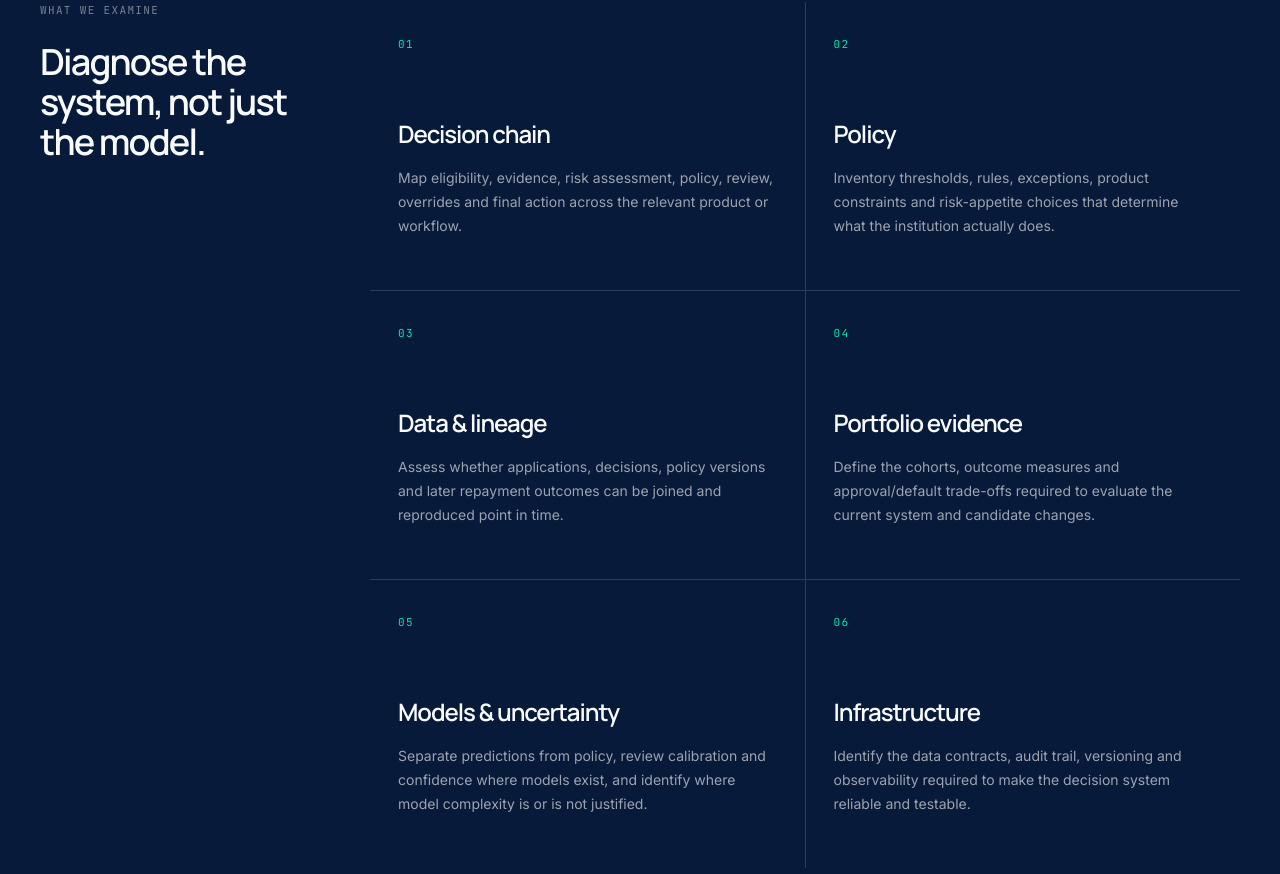
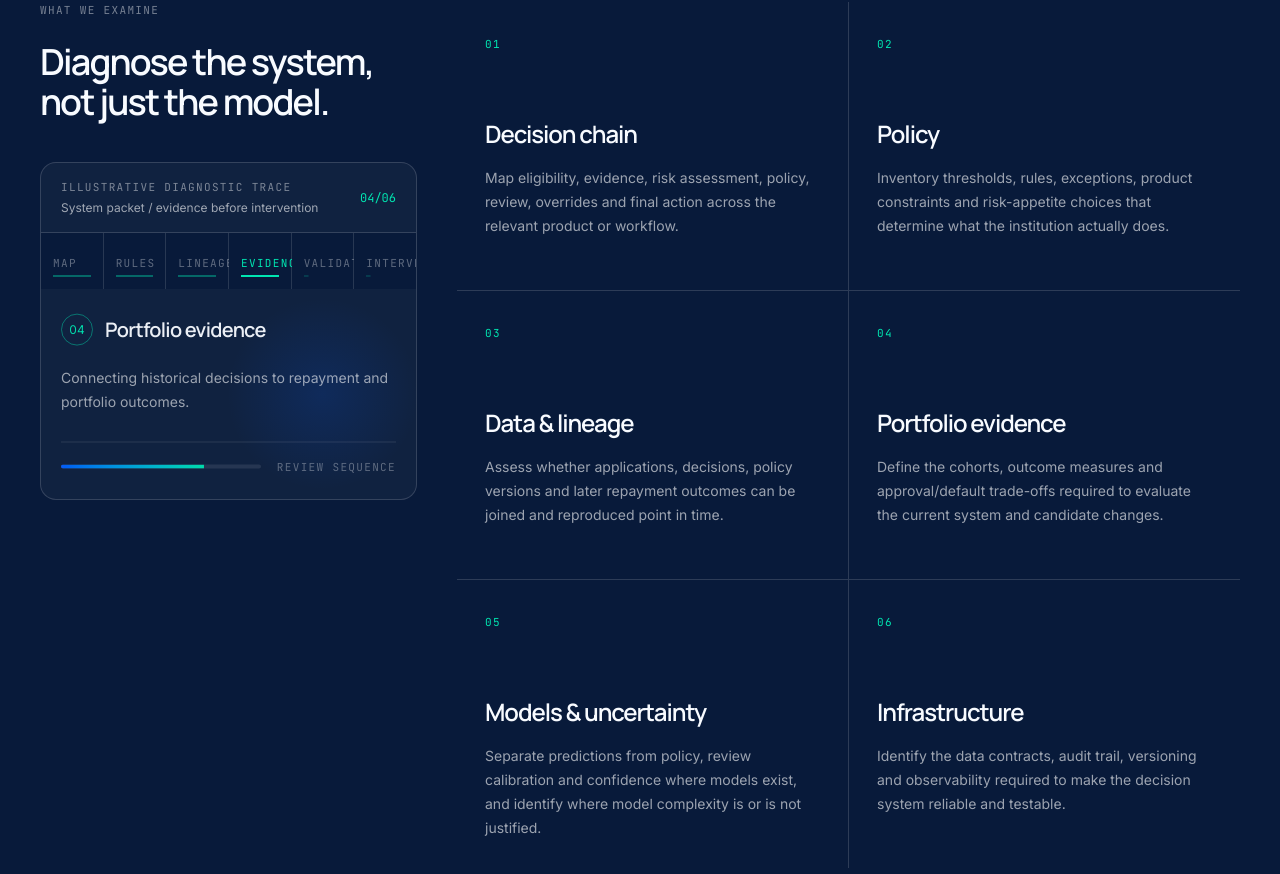
Before and after one commit to AdepojuJeremy/credit-passport-consultancy, a Next.js app: page /diagnostic in a window 1280 px wide. Shown: the part 1437-2311 px from the top of the page. Built offline with nearby package versions, Linux system fonts and the light colour scheme; no server answers.

Commit message:
feat: animate diagnostic review packet

```diff
--- a/app/diagnostic/page.tsx
+++ b/app/diagnostic/page.tsx
@@ -1,6 +1,7 @@
 import type { Metadata } from "next";
 import Link from "next/link";
 import { ArrowUpRight, Check } from "lucide-react";
+import { DiagnosticDecisionPacket } from "@/components/diagnostic-decision-packet";
 import { JsonLd } from "@/components/json-ld";
 import { creditDecisionDiagnostic } from "@/data/diagnostic";
 import { getSector } from "@/data/sectors";
@@ -96,12 +97,13 @@ export default async function DiagnosticPage({ searchParams }: DiagnosticPagePro
 
       <section className="border-y hairline bg-[color:var(--inverse)] text-[color:var(--inverse-foreground)]">
         <div className="site-container py-20 md:py-32">
-          <div className="grid gap-10 lg:grid-cols-[0.5fr_1.5fr]">
+          <div className="grid gap-10 lg:grid-cols-[0.65fr_1.35fr]">
             <div>
               <p className="kicker text-white/45">What we examine</p>
               <h2 className="mt-6 max-w-md font-[family-name:var(--font-manrope)] text-4xl font-semibold tracking-[-0.05em]">
                 Diagnose the system, not just the model.
               </h2>
+              <DiagnosticDecisionPacket />
             </div>
             <div className="grid gap-px bg-white/15 sm:grid-cols-2">
               {creditDecisionDiagnostic.reviewAreas.map(([number, title, copy]) => (
```
